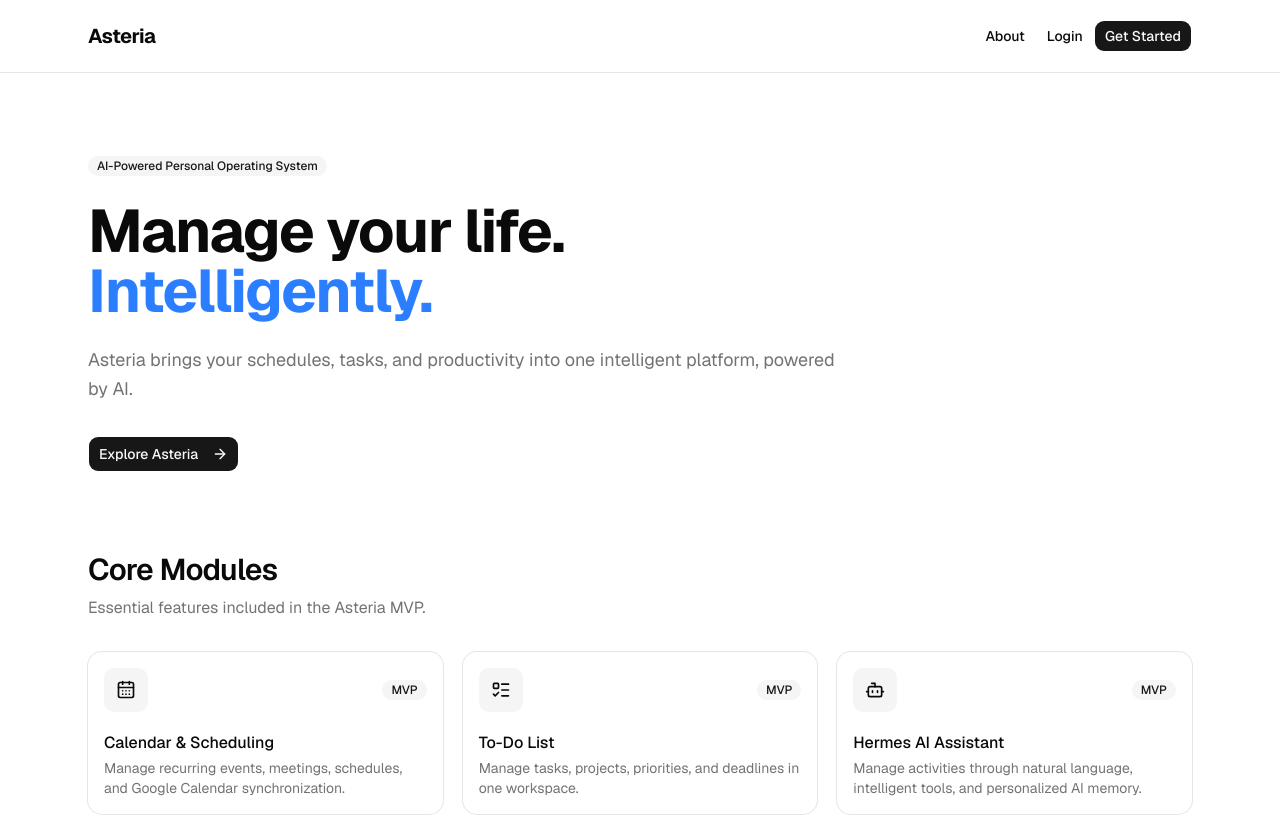
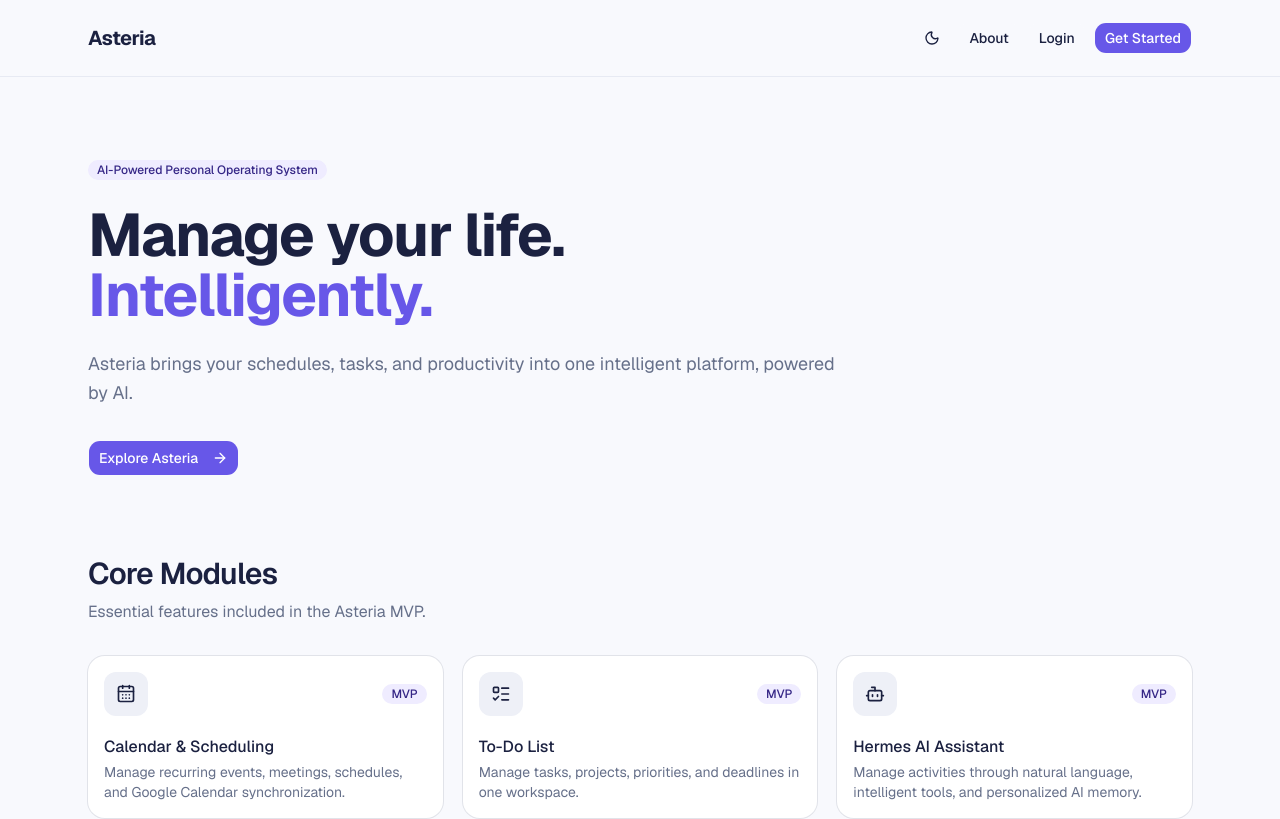
Before and after one commit to jomet06/Asteria, a Next.js app: page / in a window 1280 px wide. Shown: the top 819 px of the page. Built offline with nearby package versions, Linux system fonts and the light colour scheme.

Commit message:
feat: apply Asteria celestial color system across app

```diff
--- /dev/null
+++ b/app/asteria-theme.css
@@ -0,0 +1,106 @@
+/*
+ * Asteria Celestial Design System v1
+ * Imported after globals.css. Existing shadcn and Tailwind v4 semantic
+ * utilities automatically inherit these colors, including buttons/cards.
+ */
+:root {
+  color-scheme: light;
+
+  /* Brand palette */
+  --asteria-violet: #6757e8;
+  --asteria-indigo: #171a38;
+  --asteria-lavender: #b6a8ff;
+  --asteria-teal: #26b7af;
+  --asteria-gold: #f3c66d;
+  --asteria-primary-hover: #5240d5;
+  --asteria-primary-soft: #efecff;
+
+  /* Semantic colors: light */
+  --background: #f8f9fd;
+  --foreground: #1b2140;
+  --card: #ffffff;
+  --card-foreground: #1b2140;
+  --popover: #ffffff;
+  --popover-foreground: #1b2140;
+  --primary: #6757e8;
+  --primary-foreground: #ffffff;
+  --secondary: #efecff;
+  --secondary-foreground: #352686;
+  --muted: #eef0f7;
+  --muted-foreground: #66708a;
+  --accent: #efecff;
+  --accent-foreground: #352686;
+  --destructive: #c23b51;
+  --border: #e7eaf3;
+  --input: #e7eaf3;
+  --ring: #6757e8;
+  --radius: 0.75rem;
+
+  --chart-1: #6757e8;
+  --chart-2: #26b7af;
+  --chart-3: #b6a8ff;
+  --chart-4: #f3c66d;
+  --chart-5: #4461a7;
+
+  /* Deep-indigo sidebar in both themes */
+  --sidebar: #171a38;
+  --sidebar-foreground: #f4f6ff;
+  --sidebar-primary: #b6a8ff;
+  --sidebar-primary-foreground: #171a38;
+  --sidebar-accent: #292d53;
+  --sidebar-accent-foreground: #f4f6ff;
+  --sidebar-border: #323956;
+  --sidebar-ring: #b6a8ff;
+}
+
+.dark {
+  color-scheme: dark;
+  --asteria-primary-hover: #bdb3ff;
+  --asteria-primary-soft: #29254f;
+
+  --background: #0e1329;
+  --foreground: #f4f6ff;
+  --card: #191f3b;
+  --card-foreground: #f4f6ff;
+  --popover: #191f3b;
+  --popover-foreground: #f4f6ff;
+  --primary: #a79aff;
+  --primary-foreground: #171a38;
+  --secondary: #29254f;
+  --secondary-foreground: #e1dcff;
+  --muted: #252b47;
+  --muted-foreground: #aab3cc;
+  --accent: #29254f;
+  --accent-foreground: #e7e3ff;
+  --destructive: #ff8492;
+  --border: #323956;
+  --input: #3a4261;
+  --ring: #a79aff;
+
+  --chart-1: #a79aff;
+  --chart-2: #53d1c6;
+  --chart-3: #f3c66d;
+  --chart-4: #b6a8ff;
+  --chart-5: #8296ff;
+
+  --sidebar: #171a38;
+  --sidebar-foreground: #f4f6ff;
+  --sidebar-primary: #a79aff;
+  --sidebar-primary-foreground: #171a38;
+  --sidebar-accent: #292d53;
+  --sidebar-accent-foreground: #f4f6ff;
+  --sidebar-border: #323956;
+  --sidebar-ring: #a79aff;
+}
+
+/* Prevent low-contrast muted account text on the always-dark sidebar. */
+#asteria-sidebar {
+  --muted: #292d53;
+  --muted-foreground: #b2b9d3;
+  --foreground: #f4f6ff;
+}
+
+::selection {
+  background: var(--asteria-primary-soft);
+  color: var(--foreground);
+}
--- a/app/layout.tsx
+++ b/app/layout.tsx
@@ -3,6 +3,7 @@ import type { Metadata } from "next";
 import type { ReactNode } from "react";
 
 import "./globals.css";
+import "./asteria-theme.css";
 import { Geist } from "next/font/google";
 import { cn } from "@/lib/utils";
 
@@ -14,13 +15,28 @@ export const metadata: Metadata = {
     "An AI-powered Personal Operating System for productivity and life management.",
 };
 
+// Apply the saved theme before React hydrates to avoid a light/dark flash.
+const initializeTheme = `
+  (() => {
+    let saved = null;
+    try { saved = localStorage.getItem("asteria-theme"); } catch {}
+    const systemDark = window.matchMedia("(prefers-color-scheme: dark)").matches;
+    const dark = saved === "dark" || (saved !== "light" && systemDark);
+    document.documentElement.classList.toggle("dark", dark);
+    document.documentElement.style.colorScheme = dark ? "dark" : "light";
+  })();
+`;
+
 export default function RootLayout({
   children,
 }: {
   children: ReactNode;
 }) {
   return (
-    <html lang="en" className={cn("font-sans", geist.variable)}>
+    <html lang="en" className={cn("font-sans", geist.variable)} suppressHydrationWarning>
+      <head>
+        <script dangerouslySetInnerHTML={{ __html: initializeTheme }} />
+      </head>
       <body className="antialiased">
         {children}
       </body>
--- a/app/page.tsx
+++ b/app/page.tsx
@@ -5,6 +5,7 @@ import { ArrowRight } from "lucide-react";
 import { Badge } from "@/components/ui/badge";
 import { buttonVariants } from "@/components/ui/button";
 import { FeatureSection } from "@/components/feature-section";
+import { ThemeToggle } from "@/components/theme-toggle";
 
 import { getFeaturesByStatus } from "@/features/registry";
 
@@ -24,7 +25,8 @@ export default function HomePage() {
             Asteria
           </Link>
 
-          <nav>
+          <nav className="flex flex-wrap items-center gap-2">
+            <ThemeToggle className="size-9" />
             <Link
               href="/about"
               className={buttonVariants({
@@ -60,7 +62,7 @@ export default function HomePage() {
 
           <h1 className="mt-6 text-5xl font-bold tracking-tight md:text-6xl">
             Manage your life.
-            <span className="block text-blue-500">
+            <span className="block text-primary">
               Intelligently.
             </span>
           </h1>
--- a/components/app-sidebar.tsx
+++ b/components/app-sidebar.tsx
@@ -17,6 +17,7 @@ import {
 
 import { signOut } from "@/app/auth/actions";
 import { cn } from "@/lib/utils";
+import { ThemeToggle } from "@/components/theme-toggle";
 
 type PageId = "dashboard" | "tasks" | "calendar" | "settings";
 
@@ -199,6 +200,10 @@ export function AppSidebar({
 
         {/* Account stays at the lower-left edge of the sidebar. */}
         <div className="shrink-0 border-t border-sidebar-border p-3">
+          <div className="mb-2 flex items-center justify-between rounded-lg px-1.5 py-1">
+            <span className="text-xs font-medium text-sidebar-foreground/75">Appearance</span>
+            <ThemeToggle className="size-9 text-sidebar-foreground hover:bg-sidebar-accent hover:text-sidebar-accent-foreground" />
+          </div>
           <div className="flex items-center gap-2">
             <Link
               href="/settings"
--- /dev/null
+++ b/components/theme-toggle.tsx
@@ -0,0 +1,78 @@
+"use client";
+
+import { useEffect, useSyncExternalStore } from "react";
+import { Moon, Sun } from "lucide-react";
+import { Button } from "@/components/ui/button";
+import { cn } from "@/lib/utils";
+
+type ColorTheme = "light" | "dark";
+const STORAGE_KEY = "asteria-theme";
+const THEME_CHANGED = "asteria-theme";
+let temporaryTheme: ColorTheme | undefined;
+
+function getTheme(): ColorTheme {
+  if (temporaryTheme) return temporaryTheme;
+  try {
+    const saved = localStorage.getItem(STORAGE_KEY);
+    if (saved === "light" || saved === "dark") return saved;
+  } catch {
+    // Private browsing may prevent writing to localStorage.
+  }
+  return window.matchMedia("(prefers-color-scheme: dark)").matches
+    ? "dark"
+    : "light";
+}
+
+function subscribe(callback: () => void) {
+  const media = window.matchMedia("(prefers-color-scheme: dark)");
+  media.addEventListener("change", callback);
+  window.addEventListener("storage", callback);
+  window.addEventListener(THEME_CHANGED, callback);
+
+  return () => {
+    media.removeEventListener("change", callback);
+    window.removeEventListener("storage", callback);
+    window.removeEventListener(THEME_CHANGED, callback);
+  };
+}
+
+export function ThemeToggle({ className }: { className?: string }) {
+  const theme = useSyncExternalStore(subscribe, getTheme, () => "light");
+
+  useEffect(() => {
+    document.documentElement.classList.toggle("dark", theme === "dark");
+    document.documentElement.style.colorScheme = theme;
+  }, [theme]);
+
+  function toggleTheme() {
+    const next: ColorTheme = theme === "dark" ? "light" : "dark";
+
+    try {
+      localStorage.setItem(STORAGE_KEY, next);
+    } catch {
+      temporaryTheme = next;
+    }
+
+    document.documentElement.classList.toggle("dark", next === "dark");
+    document.documentElement.style.colorScheme = next;
+    window.dispatchEvent(new Event(THEME_CHANGED));
+  }
+
+  return (
+    <Button
+      type="button"
+      variant="ghost"
+      size="icon"
+      className={cn("size-11", className)}
+      aria-label={theme === "dark" ? "Switch to light theme" : "Switch to dark theme"}
+      title={theme === "dark" ? "Switch to light theme" : "Switch to dark theme"}
+      onClick={toggleTheme}
+    >
+      {theme === "dark" ? (
+        <Sun className="size-4" aria-hidden="true" />
+      ) : (
+        <Moon className="size-4" aria-hidden="true" />
+      )}
+    </Button>
+  );
+}
--- a/features/tasks/components/workspace-theme.tsx
+++ b/features/tasks/components/workspace-theme.tsx
@@ -1,43 +1,4 @@
 "use client";
 
-import { useEffect, useSyncExternalStore } from "react";
-import { Moon, Sun } from "lucide-react";
-import { Button } from "@/components/ui/button";
-
-let temporaryTheme: "dark" | "light" | undefined;
-
-function getTheme() {
-  if (temporaryTheme) return temporaryTheme;
-  try {
-    const saved = localStorage.getItem("asteria-theme");
-    if (saved === "dark" || saved === "light") return saved;
-  } catch { /* Storage can be disabled; use the system preference. */ }
-  return window.matchMedia("(prefers-color-scheme: dark)").matches ? "dark" : "light";
-}
-
-function subscribe(callback: () => void) {
-  const media = window.matchMedia("(prefers-color-scheme: dark)");
-  media.addEventListener("change", callback);
-  window.addEventListener("storage", callback);
-  window.addEventListener("asteria-theme", callback);
-  return () => {
-    media.removeEventListener("change", callback);
-    window.removeEventListener("storage", callback);
-    window.removeEventListener("asteria-theme", callback);
-  };
-}
-
-export function WorkspaceTheme() {
-  const theme = useSyncExternalStore(subscribe, getTheme, () => "light");
-  useEffect(() => {
-    document.documentElement.classList.toggle("dark", theme === "dark");
-    document.documentElement.style.colorScheme = theme;
-  }, [theme]);
-  return <Button variant="ghost" size="icon" className="size-11" aria-label={`Switch to ${theme === "dark" ? "light" : "dark"} theme`} title={`Switch to ${theme === "dark" ? "light" : "dark"} theme`} onClick={() => {
-    const next = theme === "dark" ? "light" : "dark";
-    try { localStorage.setItem("asteria-theme", next); } catch { temporaryTheme = next; }
-    document.documentElement.classList.toggle("dark", next === "dark");
-    document.documentElement.style.colorScheme = next;
-    window.dispatchEvent(new Event("asteria-theme"));
-  }}>{theme === "dark" ? <Sun /> : <Moon />}</Button>;
-}
+// Backward-compatible import for the existing Tasks workspace.
+export { ThemeToggle as WorkspaceTheme } from "@/components/theme-toggle";
```
